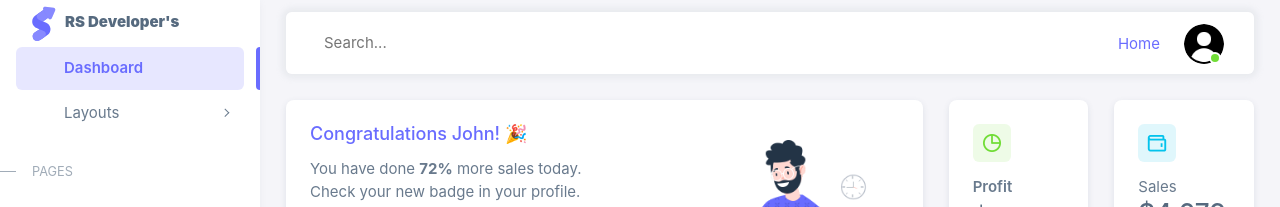
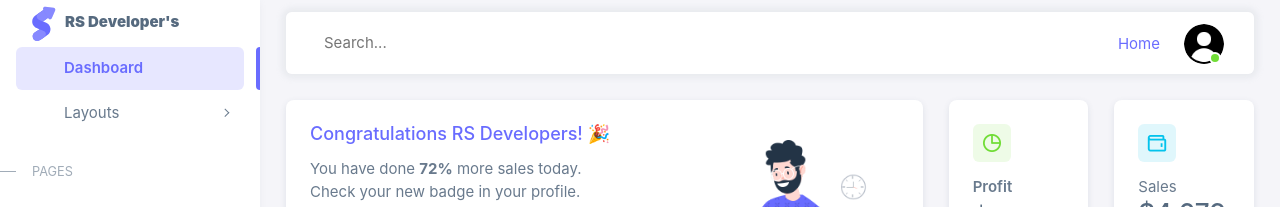
Before and after one commit to Ravi5113/E-Commerce.github.io, a plain HTML site: page admin.html in a window 1280 px wide. Shown: the top 207 px of the page. Drawn offline with nearby package versions, Linux system fonts and the light colour scheme.

Commit message:
Update admin.html

```diff
--- a/admin.html
+++ b/admin.html
@@ -557,7 +557,7 @@
                     <div class="d-flex align-items-end row">
                       <div class="col-sm-7">
                         <div class="card-body">
-                          <h5 class="card-title text-primary">Congratulations John! 🎉</h5>
+                          <h5 class="card-title text-primary">Congratulations RS Developers! 🎉</h5>
                           <p class="mb-4">
                             You have done <span class="fw-bold">72%</span> more sales today. Check your new badge in
                             your profile.
```
